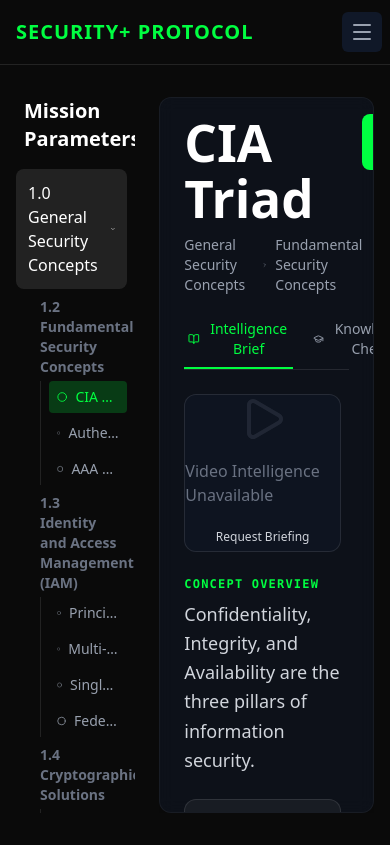
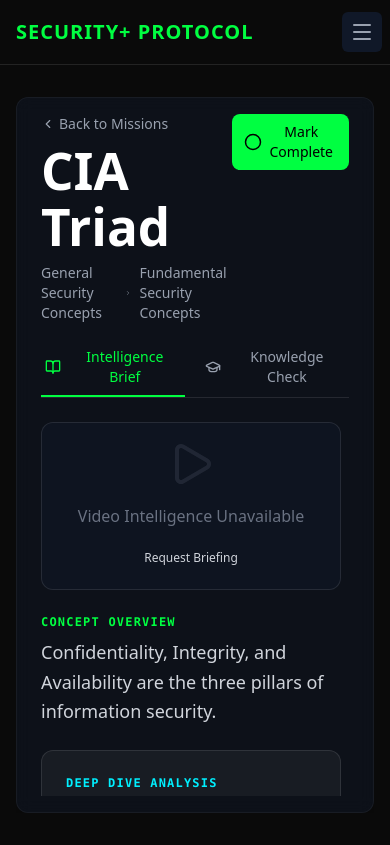
Before and after one commit to ProfessorYeager/security_plus, a React (Vite) app: page /#/study in a window 390 px wide. Built offline with nearby package versions, Linux system fonts and the light colour scheme.

Commit message:
feat: Implement mobile-first responsive layout for Study page

```diff
--- a/src/components/ui/Card.tsx
+++ b/src/components/ui/Card.tsx
@@ -4,11 +4,12 @@ import { ReactNode } from 'react';
 interface CardProps {
     children: ReactNode;
     className?: string;
+    contentClassName?: string;
     title?: ReactNode;
     action?: ReactNode;
 }
 
-export const Card = ({ children, className, title, action }: CardProps) => {
+export const Card = ({ children, className, contentClassName, title, action }: CardProps) => {
     return (
         <div
             className={clsx(
@@ -22,7 +23,7 @@ export const Card = ({ children, className, title, action }: CardProps) => {
                     {action && <div>{action}</div>}
                 </div>
             )}
-            <div className="px-6 py-4">{children}</div>
+            <div className={clsx("px-6 py-4", contentClassName)}>{children}</div>
         </div>
     );
 };
--- a/src/pages/Study.tsx
+++ b/src/pages/Study.tsx
@@ -31,7 +31,10 @@ export const Study = () => {
     return (
         <div className="h-[calc(100vh-8rem)] flex gap-6">
             {/* Sidebar Navigation */}
-            <div className="w-1/3 flex flex-col gap-4 overflow-hidden">
+            <div className={clsx(
+                "w-full md:w-1/3 flex flex-col gap-4 overflow-hidden",
+                selectedConcept ? "hidden md:flex" : "flex"
+            )}>
                 <h2 className="text-xl font-bold text-white px-2">Mission Parameters</h2>
                 <div className="flex-1 overflow-y-auto pr-2 space-y-4">
                     {domains.map(domain => (
@@ -82,12 +85,26 @@ export const Study = () => {
             </div>
 
             {/* Main Content Area */}
-            <div className="flex-1 flex flex-col overflow-hidden">
+            <div className={clsx(
+                "flex-1 flex flex-col overflow-hidden",
+                selectedConcept ? "flex" : "hidden md:flex"
+            )}>
                 {selectedConcept ? (
-                    <Card className="h-full flex flex-col overflow-hidden">
+                    <Card
+                        className="h-full flex flex-col overflow-hidden"
+                        contentClassName="flex-1 flex flex-col min-h-0"
+                    >
                         {/* Header */}
-                        <div className="flex justify-between items-start mb-6 shrink-0">
+                        <div className="flex flex-col gap-4 mb-6 shrink-0">
+                            <div className="flex justify-between items-start">
                                 <div>
+                                    <button
+                                        onClick={() => setSelectedConcept(null)}
+                                        className="md:hidden flex items-center gap-1 text-gray-400 hover:text-white mb-2 text-sm"
+                                    >
+                                        <ChevronRight className="rotate-180" size={14} />
+                                        Back to Missions
+                                    </button>
                                     <h1 className="text-2xl font-bold text-white mb-2">{selectedConcept.title}</h1>
                                     <div className="flex items-center gap-2 text-sm text-gray-400">
                                         <span>{activeDomain?.title}</span>
@@ -102,6 +119,7 @@ export const Study = () => {
                                 >
                                     {isCompleted ? "Mark Incomplete" : "Mark Complete"}
                                 </Button>
+                            </div>
                         </div>
 
                         {/* Tabs */}
```
Lines whose indentation alone changed are shown as unchanged.
